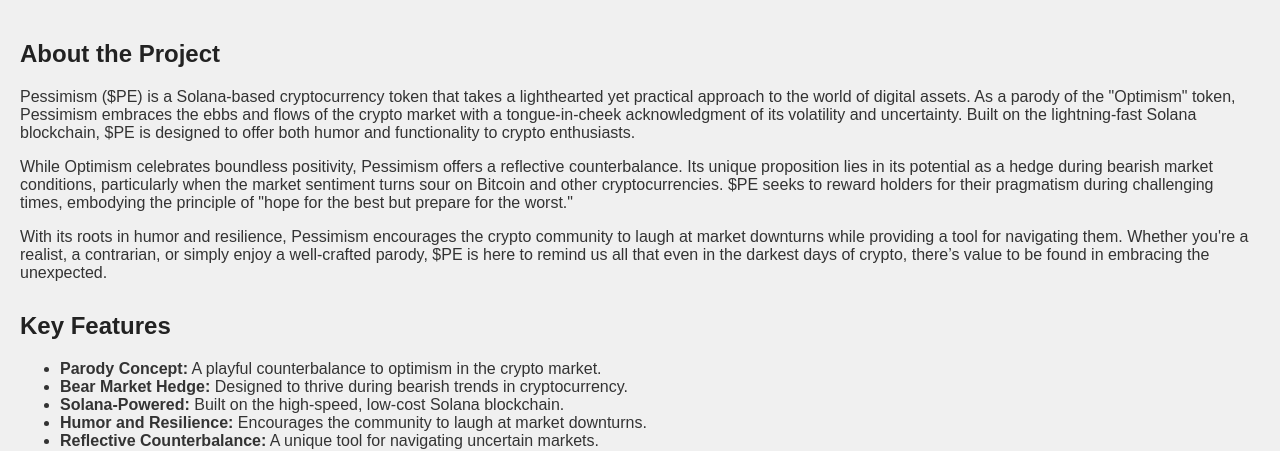
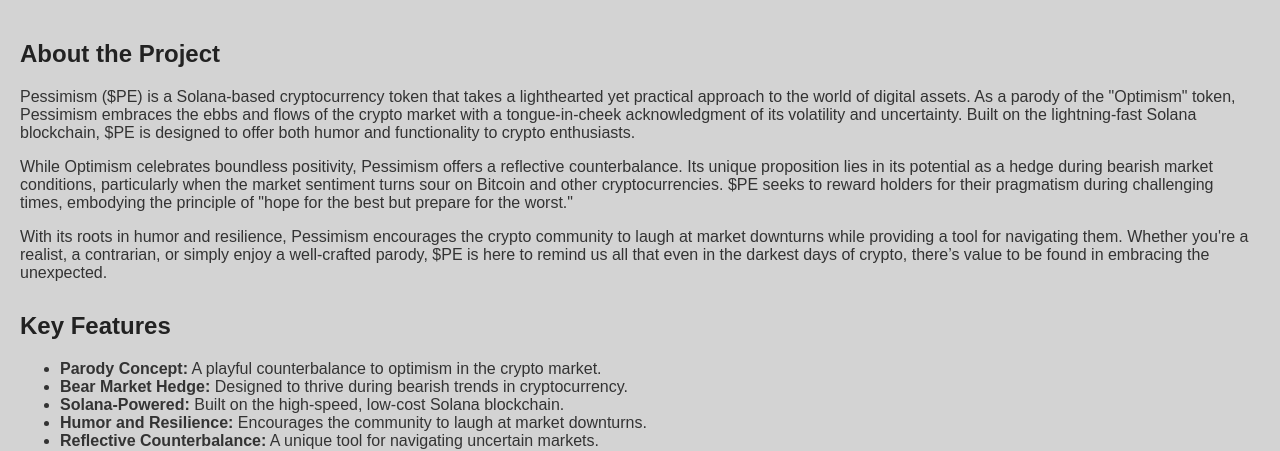
Before and after one commit to Blloco/pessimism, a plain HTML site: page index.htm in a window 1280 px wide. Shown: the part 364-815 px from the top of the page. Drawn offline with Linux system fonts and the light colour scheme.

Commit message:
Update index.htm

```diff
--- a/index.htm
+++ b/index.htm
@@ -23,7 +23,7 @@
     <style>
         body {
             font-family: Arial, Helvetica, sans-serif;
-            background-color: #f0f0f0; /* Greyish background */
+            background-color: #d3d3d3; /* Greyish background */
             color: #333; /* Text color for better contrast */
             margin: 0;
             padding: 0;
```
